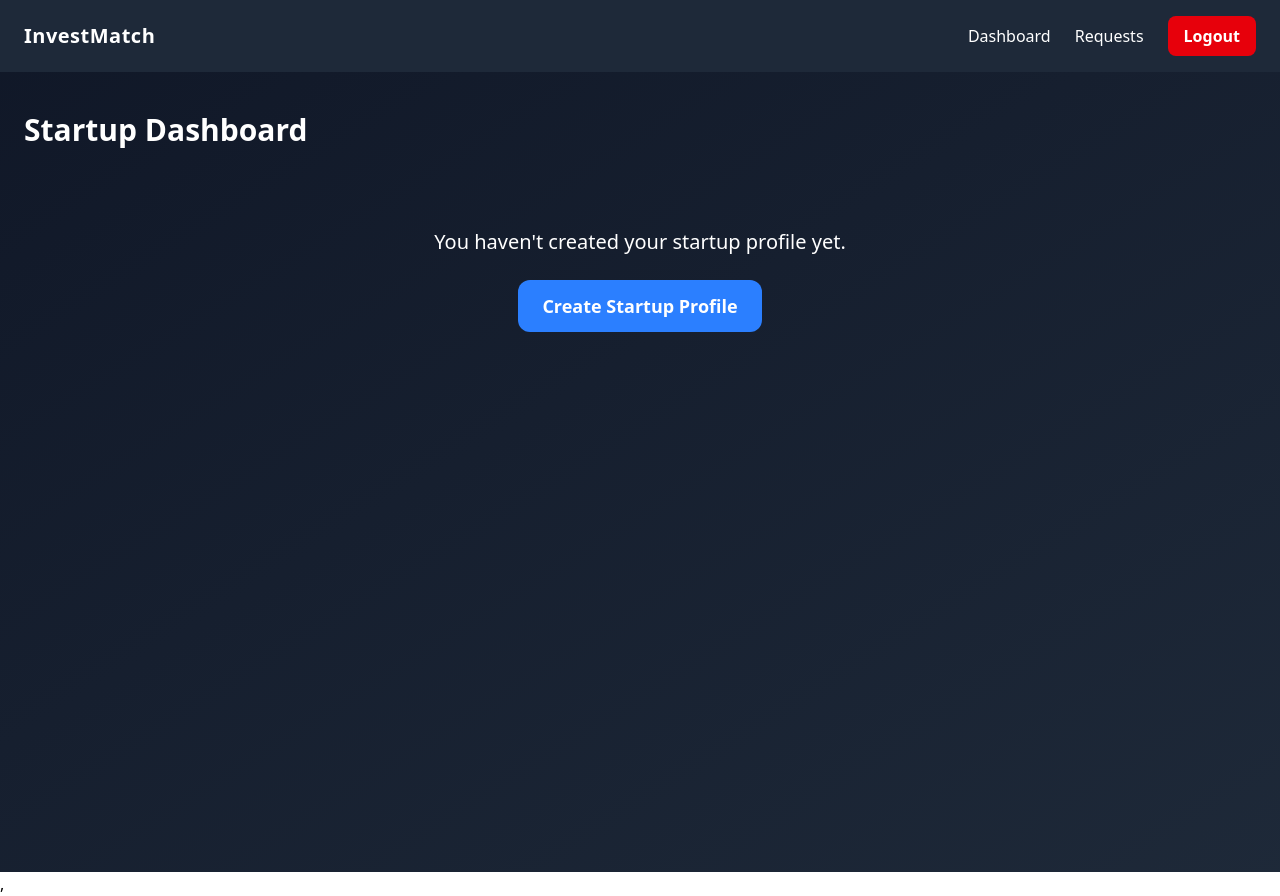
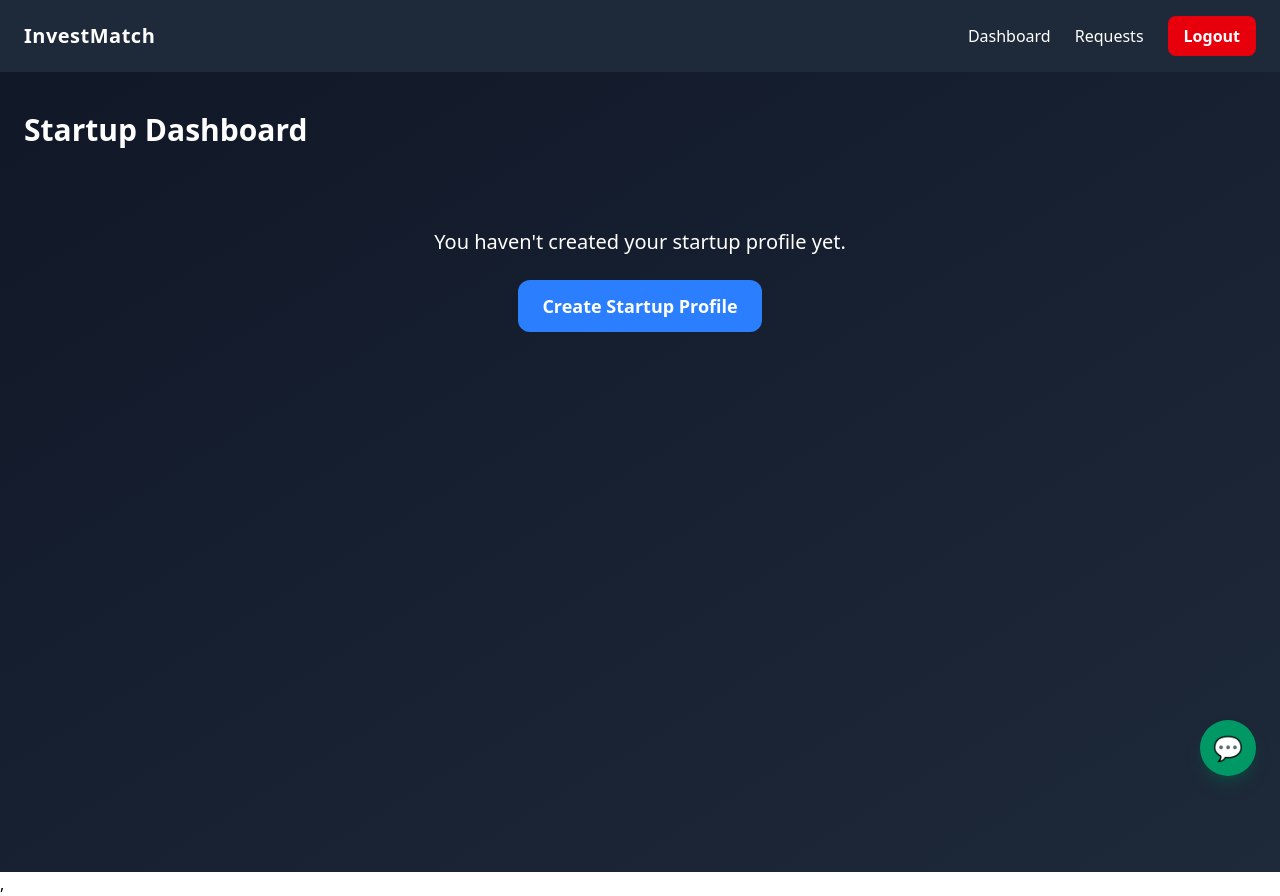
Before and after one commit to raghu0805/investormatch, a React (Vite) app in the folder frontend/: page /startup/dashboard in a window 1280 px wide. Built offline with nearby package versions, Linux system fonts and the light colour scheme; no server answers; sample sign-in values are in the browser's storage.

Commit message:
message system

```diff
--- a/frontend/src/components/InvestorComponents/InvestorDashboard.jsx
+++ b/frontend/src/components/InvestorComponents/InvestorDashboard.jsx
@@ -100,6 +100,19 @@ if (err.response?.status === 404) {
           >
             Edit Profile
           </button>
+                  <button
+          onClick={() => navigate("/msg")}
+          className="
+            fixed bottom-6 right-6
+            bg-emerald-600 hover:bg-emerald-500
+            text-white rounded-full shadow-lg shadow-emerald-800/40
+            w-14 h-14 flex items-center justify-center
+            text-2xl font-bold
+            transition transform hover:scale-110
+          "
+        >
+          💬
+        </button>
         </div>
       )}
 
--- a/frontend/src/components/StartupComponents/StartupDashboard.jsx
+++ b/frontend/src/components/StartupComponents/StartupDashboard.jsx
@@ -3,7 +3,6 @@ import { useEffect, useState, useContext } from "react";
 import api from "../../utils/api.js";
 import { AuthContext } from "../../context/DataContext";
 import Navbar from "../Navbar.jsx";
-
 
 export default function StartupDashboard() {
   const [profile, setProfile] = useState(null);
@@ -18,7 +17,7 @@ export default function StartupDashboard() {
       try {
         const res = await api.get("/startup/me");
         setProfile(res.data.profile || res.data.data);
-        console.log(res.data.profile,res.data.profile._id);
+        console.log(res.data.profile, res.data.profile._id);
       } catch (err) {
         console.log(err);
       } finally {
@@ -39,25 +38,20 @@ export default function StartupDashboard() {
 
   return (
     <>
-    <Navbar/>
-    <div className="min-h-screen bg-gradient-to-br from-gray-900 to-gray-800 text-white px-6 py-10">
+      <Navbar />
 
+      <div className="relative min-h-screen bg-gradient-to-br from-gray-900 to-gray-800 text-white px-6 py-10">
         {/* Header */}
         <div className="flex justify-between items-center mb-10">
           <h1 className="text-3xl font-bold">Startup Dashboard</h1>
-
-        {/* <button
-          onClick={logout}
-          className="px-4 py-2 bg-red-500 hover:bg-red-600 rounded-lg font-medium"
-        >
-          Logout
-        </button> */}
         </div>
 
         {/* If no startup profile */}
         {!profile && (
           <div className="text-center mt-20">
-          <p className="text-xl mb-6">You haven't created your startup profile yet.</p>
+            <p className="text-xl mb-6">
+              You haven't created your startup profile yet.
+            </p>
             <button
               onClick={() => navigate("/startup/create")}
               className="px-6 py-3 bg-blue-500 hover:bg-blue-600 rounded-xl text-lg font-semibold"
@@ -70,7 +64,6 @@ export default function StartupDashboard() {
         {/* If profile exists */}
         {profile && (
           <div className="grid gap-6 max-w-3xl mx-auto">
-
             {/* Profile Card */}
             <div className="bg-gray-800/60 backdrop-blur-lg rounded-2xl p-6 shadow-xl border border-gray-700">
               <h2 className="text-2xl font-semibold mb-4">Your Startup Profile</h2>
@@ -93,7 +86,9 @@ export default function StartupDashboard() {
             {/* Match Investors */}
             <div className="bg-gray-800/60 backdrop-blur-lg rounded-2xl p-6 shadow-xl border border-gray-700">
               <h2 className="text-2xl font-semibold mb-4">Find Matching Investors</h2>
-            <p className="mb-4">View investors matched using industry, funding, location, and stage.</p>
+              <p className="mb-4">
+                View investors matched using industry, funding, location, and stage.
+              </p>
 
               <button
                 onClick={() => navigate("/startup/matched-investors")}
@@ -102,9 +97,23 @@ export default function StartupDashboard() {
                 View Matches
               </button>
             </div>
-
           </div>
         )}
+
+        {/* 🔥 Floating Message Button */}
+        <button
+          onClick={() => navigate("/msg")}
+          className="
+            fixed bottom-6 right-6
+            bg-emerald-600 hover:bg-emerald-500
+            text-white rounded-full shadow-lg shadow-emerald-800/40
+            w-14 h-14 flex items-center justify-center
+            text-2xl font-bold
+            transition transform hover:scale-110
+          "
+        >
+          💬
+        </button>
       </div>
     </>
   );
--- a/frontend/src/pages/MessagesPage.jsx
+++ b/frontend/src/pages/MessagesPage.jsx
@@ -167,7 +167,7 @@ export default function MessagesPage() {
           </div>
         </div>
 
-        <div className="mt-auto text-[10px] text-slate-500">{currentUserId}</div>
+        {/* <div className="mt-auto text-[10px] text-slate-500">{currentUserId} </div> */}
       </aside>
 
       {/* MIDDLE: USER LIST */}
@@ -200,8 +200,7 @@ export default function MessagesPage() {
           {error && <p className="px-4 py-4 text-xs text-rose-400">{error}</p>}
           {!loading && !error && filteredUsers.length === 0 && (
             <p className="px-4 py-4 text-xs text-slate-500">No users in this category.</p>
-          )}
-
+          )};
           {!loading &&
             !error &&
             filteredUsers.map((user) => {
```
Also changed, not shown: 1 other file (tests, documents, lock files or other folders). Lines whose indentation alone changed are shown as unchanged.
